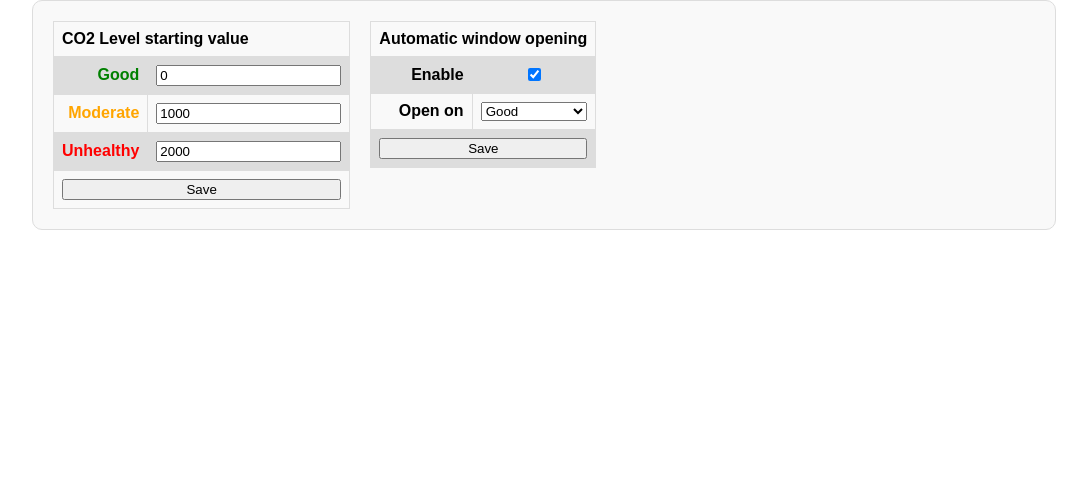
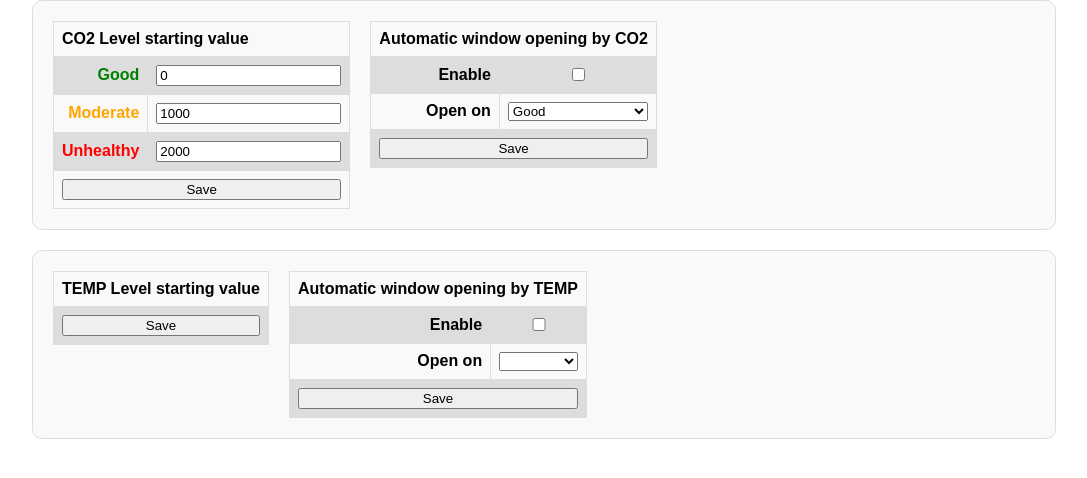
Before and after one commit to KvaksMan/Mesh-Air-Quality-Control-Panel, a Flask app: page /settings in a window 1280 px wide. Shown: the part 80-558 px from the top of the page, without its empty margins (96-1183 px from the left). Run offline with Flask 3, Linux system fonts and the light colour scheme; lists and menus that the app fills with data are empty.

Commit message:
Tika pievienota automātiska logu atvēršana atkarībā no temperatūras

```diff
--- a/main.py
+++ b/main.py
@@ -21,20 +21,32 @@
     while True:
         sleep(DELAY_WINDOW_AUTOMATION)
         automatic_window_opening_data = {
-            'status'       : db.get_setting_value('automatic_window_opening_status'),
-            'on_co2_level' : db.get_setting_value('automatic_window_opening_open_on_co2_level')
+            'status_co2'    : db.get_setting_value('automatic_window_opening_status_by_co2'),
+            'on_co2_level'  : db.get_setting_value('automatic_window_opening_open_on_co2_level'),
+            'status_temp'   : db.get_setting_value('automatic_window_opening_status_by_temp'),
+            'on_temp_level' : db.get_setting_value('automatic_window_opening_open_on_temp_level')
         }
-        if not automatic_window_opening_data['status']:
+        if not (automatic_window_opening_data['status_co2'] or automatic_window_opening_data['status_temp']):
             continue
-        devices  : list[Device] = db.get_all_devices()
-        co2level : WarningLevel     = db.get_warning_level_by_id(automatic_window_opening_data['on_co2_level'])
+
+        devices   : list[Device] = db.get_all_devices()
+        co2level  : WarningLevel = db.get_warning_level_by_id(automatic_window_opening_data['on_co2_level'])
+        templevel : WarningLevel = db.get_warning_level_by_id(automatic_window_opening_data['on_temp_level'])
+
+        func = None
+        if automatic_window_opening_data['status_co2'] and automatic_window_opening_data['status_temp']:
+            func = lambda device: co2level.from_value <= device.co2 or templevel.from_value <= device.temperature
+        elif automatic_window_opening_data['status_co2']:
+            func = lambda device: co2level.from_value <= device.co2
+        elif automatic_window_opening_data['status_temp']:
+            func = lambda device: templevel.from_value <= device.temperature
 
         for device in devices:
             dwo : DeviceController.Device = DeviceController.DeviceWindowOpener(
                     device=device,
                     db=db
                 )
-            dwo.state = co2level.from_value <= device.co2
+            dwo.state = func(device)
 
 thread_window_automation = threading.Thread(target=window_automation)
 thread_window_automation.start()
@@ -50,32 +62,48 @@
 
 @app.route('/settings')
 def settings():
-    co2levels = [co2_level.to_dict() for co2_level in db.get_co2_levels()]
+    co2levels  = [co2_level.to_dict() for co2_level in db.get_co2_levels()]
+    templevels = [templevel.to_dict() for templevel in db.get_temperature_levels()]
+    print('co2levels', co2levels)
+    #                                            co2levels = [co2_level.to_dict() for co2_level in db.get_co2_levels()]
     automatic_window_opening_data = {
-        'status'       : db.get_setting_value('automatic_window_opening_status'),
-        'on_co2_level' : db.get_setting_value('automatic_window_opening_open_on_co2_level')
+        'status_co2'    : db.get_setting_value('automatic_window_opening_status_by_co2'),
+        'on_co2_level'  : db.get_setting_value('automatic_window_opening_open_on_co2_level'),
+        'status_temp'   : db.get_setting_value('automatic_window_opening_status_by_temp'),
+        'on_temp_level' : db.get_setting_value('automatic_window_opening_open_on_temp_level')
     }
     try:
-        automatic_window_opening_data['on_co2_level'] = int(automatic_window_opening_data['on_co2_level'])
+        automatic_window_opening_data['status_co2']    = int(automatic_window_opening_data['status_co2'])
+        automatic_window_opening_data['on_co2_level']  = int(automatic_window_opening_data['on_co2_level'])
+        automatic_window_opening_data['status_temp']   = int(automatic_window_opening_data['status_temp'])
+        automatic_window_opening_data['on_temp_level'] = int(automatic_window_opening_data['on_temp_level'])
     except:
         pass
     print('automatic_window_opening_data', automatic_window_opening_data)
-    return render_template('settings.html', co2levels=co2levels, automatic_window_opening_data=automatic_window_opening_data)
+    return render_template('settings.html', co2levels=co2levels, templevels=templevels, automatic_window_opening_data=automatic_window_opening_data)
 
 @app.route('/settings/set/co2levels', methods=['POST'])
 def settings_set_co2levels():
-    print(request.form)
+    print('settings_set_co2levels', request.form)
     for co2_level, value in request.form.items():
         db.set_co2_level_value(co2_level, value)
     return redirect(url_for('settings'))
 
-@app.route('/settings/set/automatic_window_opening', methods=['POST'])
-def settings_set_automatic_window_opening():
-    automatic_window_opening_status            = request.form.get('automatic_window_opening_status') == 'on'
-    automatic_window_opening_open_on_co2_level = request.form.get('automatic_window_opening_open_on_co2_level')
+@app.route('/settings/set/templevels', methods=['POST'])
+def settings_set_templevels():
+    print('settings_set_templevels', request.form)
+    for templevel, value in request.form.items():
+        db.set_temperature_level_value(templevel, value)
+    return redirect(url_for('settings'))
 
-    db.set_setting_value('automatic_window_opening_status', automatic_window_opening_status)
-    db.set_setting_value('automatic_window_opening_open_on_co2_level', automatic_window_opening_open_on_co2_level)
+@app.route('/settings/set/automatic_window_opening/<type>', methods=['POST'])
+def settings_set_automatic_window_opening(type):
+    print('settings_set_automatic_window_opening', request.form)
+    automatic_window_opening_status  = request.form.get(f'automatic_window_opening_status_by_{type}') == 'on'
+    automatic_window_opening_open_on = request.form.get(f'automatic_window_opening_open_on_{type}_level')
+
+    db.set_setting_value(f'automatic_window_opening_status_by_{type}', automatic_window_opening_status)
+    db.set_setting_value(f'automatic_window_opening_open_on_{type}_level', automatic_window_opening_open_on)
 
     return redirect(url_for('settings'))
 
@@ -84,7 +112,7 @@
     device = db.get_device_by_id(device_id).to_dict()
 
     automatic_window_opening_data = {
-        'status'       : db.get_setting_value('automatic_window_opening_status'),
+        'status'       : db.get_setting_value('automatic_window_opening_status_co2'),
         'on_co2_level' : db.get_setting_value('automatic_window_opening_open_on_co2_level')
     }
 
@@ -128,6 +156,12 @@
     co2_levels = db.get_co2_levels()
     print(co2_levels)
     return jsonify([co2_level.to_dict() for co2_level in co2_levels])
+
+@app.route('/api/templevels/get')
+def templevels_get():
+    temperature_levels = db.get_temperature_levels()
+    print(temperature_levels)
+    return jsonify([temperature_levels.to_dict() for temperature_level in temperature_levels])
 
 @app.route('/api/history/window_opening/<type>/<device_id>')
 def history_window_opening(type, device_id):
--- a/static/css/settings.css
+++ b/static/css/settings.css
@@ -4,6 +4,7 @@
     flex-wrap: wrap;
     gap: 20px;
     padding: 20px;
+    margin-bottom: 20px;
     border: 1px solid #dddddd;
     border-radius: 10px;
     background-color: #f9f9f9;
--- a/templates/settings.html
+++ b/templates/settings.html
@@ -19,18 +19,23 @@
         </div>
     </header>
 
+    {% for settings_section in ["co2", "temp"] %}
+    {% set status_key = "status_" + settings_section %}
+    {% set levels = co2levels if settings_section == "co2" else templevels %}
+    {% set level_key = "on_" + settings_section + "_level" %}
     <div class="settings_wrapper">
-        <div>
-            <form action="{{ url_for('settings_set_co2levels')}}" method="post">
+    <div>
+            <form action="/settings/set/{{ settings_section }}levels" method="post">
                 <table>
                     <tr>
-                        <th colspan="2">CO2 Level starting value</th>
+                        <th colspan="2">{{ settings_section.upper() }} Level starting value</th>
                     </tr>
 
-                    {% for co2level in co2levels %}
+
+                    {% for level in levels %}
                         <tr>
-                            <th class="right_text" style="color: {{ co2level['color'] }}">{{ co2level['name'] }}</th>
-                            <td><input type="number" id="co2_{{ co2level['id_co2_level'] }}" name="{{ co2level['id_co2_level'] }}" value="{{ co2level['from_value'] }}" required></td>
+                            <th class="right_text" style="color: {{ level['color'] }}">{{ level['name'] }}</th>
+                            <td><input type="number" id="{{ settings_section }}_{{ level['id_warning_level'] }}" name="{{ level['id_warning_level'] }}" value="{{ level['from_value'] }}" required></td>
                         </tr>
                     {% endfor %}
 
@@ -44,27 +49,29 @@
         </div>
 
         <div>
-            <form action="{{ url_for('settings_set_automatic_window_opening')}}" method="post">
+            <form action="/settings/set/automatic_window_opening/{{ settings_section }}" method="post">
                 <table>
                     <tr>
-                        <th colspan="2">Automatic window opening</th>
+                        <th colspan="2">Automatic window opening by {{ settings_section.upper() }}</th>
                     </tr>
                     <tr>
                         <th class="right_text">Enable</th>
-                        <td><input type="checkbox" id="automatic_window_opening_status" name="automatic_window_opening_status" {{ "checked" if automatic_window_opening_data.status else "" }}></td>
+                        <td>
+                            <input type="checkbox" id="automatic_window_opening_status_by_{{ settings_section }}"
+                                name="automatic_window_opening_status_by_{{ settings_section }}"
+                                {{ "checked" if automatic_window_opening_data[status_key] == 1 else "" }}>
+                        </td>
                     </tr>
                     <tr>
                         <th class="right_text">Open on</th>
                         <td>
-                            <select id="automatic_window_opening_open_on_co2_level" name="automatic_window_opening_open_on_co2_level">
-                                {% for co2level in co2levels %}
-                                    <script>
-                                        console.log("automatic_window_opening_data.status: {{ automatic_window_opening_data.status}}");
-                                        console.log("automatic_window_opening_data.on_co2_level: {{ automatic_window_opening_data.on_co2_level}}");
-                                        console.log("co2level['id_co2_level']: {{ co2level["id_co2_level"] }}");
-                                        console.log("automatic_window_opening_data.on_co2_level == co2level['id_co2_level']: {{ automatic_window_opening_data.on_co2_level == co2level["id_co2_level"] }}");
-                                    </script>
-                                    <option value="{{ co2level['id_co2_level'] }}" {{ "selected" if automatic_window_opening_data.on_co2_level == co2level["id_co2_level"] else "" }}>{{ co2level['name'] }}</option>
+                            <select id="automatic_window_opening_open_on_{{ settings_section }}_level"
+                                    name="automatic_window_opening_open_on_{{ settings_section }}_level">
+                                {% for level in levels %}
+                                    <option value="{{ level['id_warning_level'] }}"
+                                        {{ "selected" if automatic_window_opening_data[level_key] == level['id_warning_level'] else "" }}>
+                                        {{ level['name'] }}
+                                    </option>
                                 {% endfor %}
                             </select>
                         </td>
@@ -77,6 +84,9 @@
                 </table>
             </form>
         </div>
+
     </div>
+    {% endfor %}
+
 </body>
 </html>
```
Also changed, not shown: Database.py (+17 -1 lines), mesh_air_quality.db.
